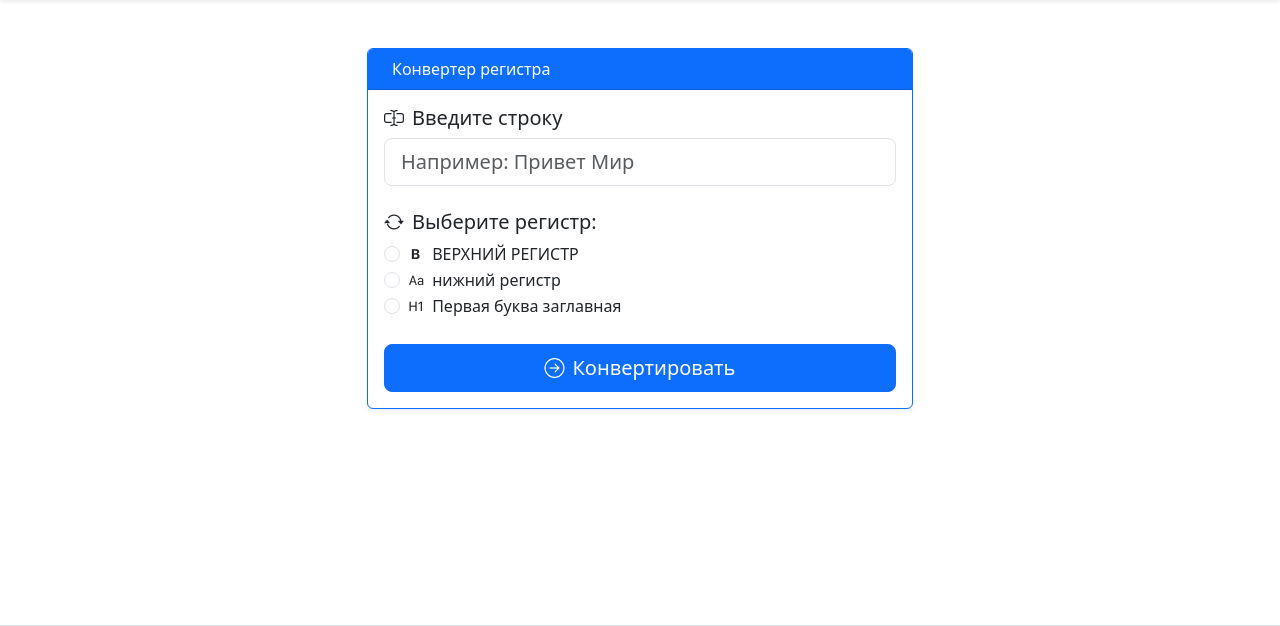
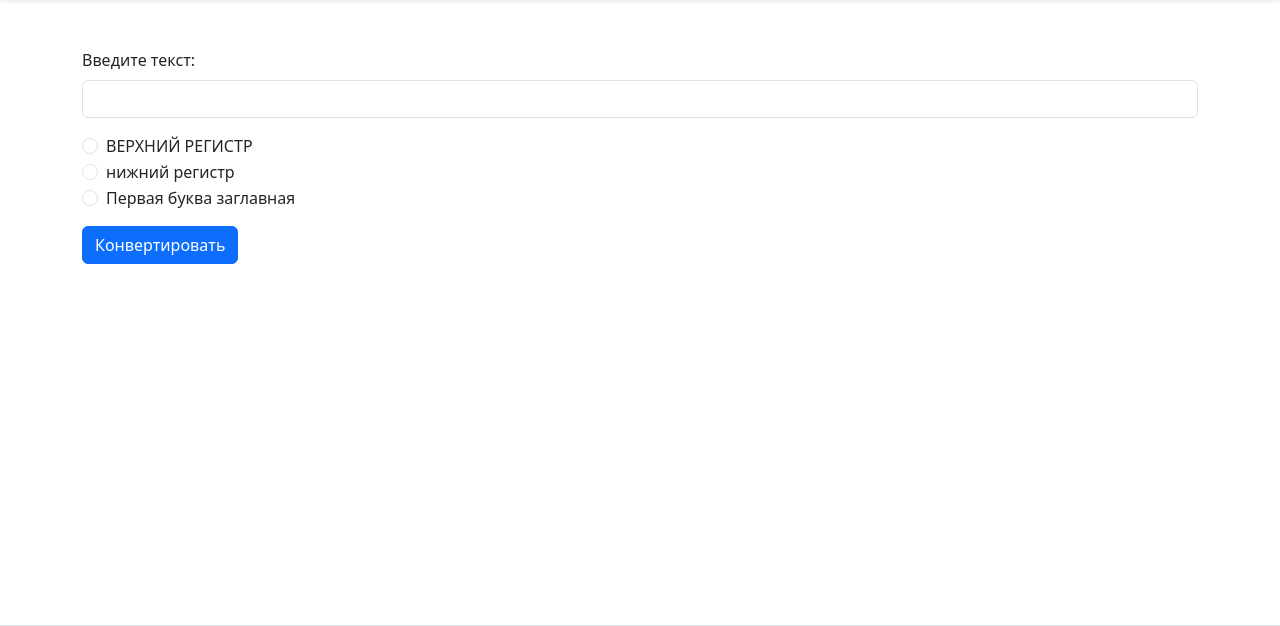
Before and after one commit to Maxim-hub296/MyToolBox, a Django app: page /text_tools/register_convertor/ in a window 1280 px wide. Shown: the part 56-682 px from the top of the page. Run offline with Django 5.2, Linux system fonts and the light colour scheme.

Commit message:
Промежуточный коммит

```diff
--- a/templates/base.html
+++ b/templates/base.html
@@ -19,4 +19,5 @@
     <!-- Footer -->
     {% include 'inc/footer.html' %}
 </body>
+{% block extra_js %}{% endblock %}
 </html>
--- a/text_tools/templates/text_tools/register_convertor.html
+++ b/text_tools/templates/text_tools/register_convertor.html
@@ -3,64 +3,63 @@
 {% block title %}Конвертер регистра | MyToolBox{% endblock %}
 
 {% block content %}
-<div class="container my-5">
-    <div class="row justify-content-center">
-        <div class="col-lg-6">
-            <div class="card shadow-sm border-primary">
-                <div class="card-header bg-primary text-white">
-                    <i class="bi bi-text-case me-2"></i>Конвертер регистра
-                </div>
-                <div class="card-body">
-                    <form method="post">
-                        {% csrf_token %}
+<div class="container mt-5">
+    <form name="stringForm" method="post" onsubmit="fn(event)">
+        {% csrf_token %}
 
-                        <div class="mb-4">
-                            <label for="text-input" class="form-label h5">
-                                <i class="bi bi-input-cursor-text me-2"></i>Введите строку
-                            </label>
-                            <input type="text"
-                                   class="form-control form-control-lg"
-                                   id="text-input"
-                                   name="text"
-                                   placeholder="Например: Привет Мир">
-                        </div>
+        <div class="mb-3">
+            <label class="form-label">Введите текст:</label>
+            <input type="text" name="string" class="form-control" required>
+        </div>
 
-                        <fieldset class="mb-4">
-                            <legend class="h5">
-                                <i class="bi bi-arrow-repeat me-2"></i>Выберите регистр:
-                            </legend>
-
-                            <div class="form-check">
-                                <input class="form-check-input" type="radio" id="up" name="register" value="up">
-                                <label class="form-check-label" for="up">
-                                    <i class="bi bi-type-bold me-1"></i> ВЕРХНИЙ РЕГИСТР
-                                </label>
-                            </div>
-
-                            <div class="form-check">
-                                <input class="form-check-input" type="radio" id="low" name="register" value="low">
-                                <label class="form-check-label" for="low">
-                                    <i class="bi bi-type me-1"></i> нижний регистр
-                                </label>
-                            </div>
-
-                            <div class="form-check">
-                                <input class="form-check-input" type="radio" id="capitalize" name="register" value="capitalize">
-                                <label class="form-check-label" for="capitalize">
-                                    <i class="bi bi-type-h1 me-1"></i> Первая буква заглавная
-                                </label>
-                            </div>
-                        </fieldset>
-
-                        <div class="d-grid gap-2">
-                            <button type="submit" class="btn btn-primary btn-lg">
-                                <i class="bi bi-arrow-right-circle me-2"></i>Конвертировать
-                            </button>
-                        </div>
-                    </form>
-                </div>
+        <div class="mb-3">
+            <div class="form-check">
+                <input class="form-check-input" type="radio" name="register" id="up" value="up" required>
+                <label class="form-check-label" for="up">ВЕРХНИЙ РЕГИСТР</label>
+            </div>
+            <div class="form-check">
+                <input class="form-check-input" type="radio" name="register" id="low" value="low">
+                <label class="form-check-label" for="low">нижний регистр</label>
+            </div>
+            <div class="form-check">
+                <input class="form-check-input" type="radio" name="register" id="capitalize" value="capitalize">
+                <label class="form-check-label" for="capitalize">Первая буква заглавная</label>
             </div>
         </div>
-    </div>
+
+        <button type="submit" class="btn btn-primary">Конвертировать</button>
+    </form>
 </div>
+
+<script>
+function fn(event) {
+    event.preventDefault();
+    const form = event.target;
+    let str = form.string.value;
+    const choice = form.register.value;
+
+    switch(choice) {
+        case "up": str = str.toUpperCase(); break;
+        case "low": str = str.toLowerCase(); break;
+        case "capitalize":
+            str = str.charAt(0).toUpperCase() + str.slice(1).toLowerCase();
+            break;
+    }
+
+    let resultDiv = document.getElementById("result");
+    if (!resultDiv) {
+        resultDiv = document.createElement("div");
+        resultDiv.id = "result";
+        resultDiv.className = "mt-4 p-3 bg-light rounded";
+        form.parentNode.insertBefore(resultDiv, form.nextSibling);
+    }
+
+    resultDiv.innerHTML = `
+        <h4>Результат:</h4>
+        <p class="mb-0">${str}</p>
+    `;
+
+    form.reset();
+}
+</script>
 {% endblock %}
--- a/text_tools/views.py
+++ b/text_tools/views.py
@@ -1,28 +1,25 @@
 from django.shortcuts import render
 from django.views import View
+from django.views.generic import TemplateView
 from .func import *
 
 
 # Create your views here.
-class AnalysesView(View):
-    def get(self, request):
-        return render(request, "text_tools/analyses.html")
-
-    def post(self, request):
-        string = request.POST.get('text', '')
-        result = string_analyses(string)
-        return render(request, 'text_tools/results/result_analyses.html', {"result": result})
+# class AnalysesView(View):
+#     def get(self, request):
+#         return render(request, "text_tools/analyses.html")
+#
+#     def post(self, request):
+#         string = request.POST.get('text', '')
+#         result = string_analyses(string)
+#         return render(request, 'text_tools/results/result_analyses.html', {"result": result})
 
 
-class RegisterConvertorView(View):
-    def get(self, request):
-        return render(request, "text_tools/register_convertor.html")
+class AnalysesView(TemplateView):
+    template_name = "text_tools/analyses.html"
 
-    def post(self, request):
-        string = request.POST.get("text", "")
-        choice = request.POST.get("register", "")
-        result = convert_register(string, choice)
-        return render(request, "text_tools/results/result_convertor.html", {"item": result})
+class RegisterConvertorView(TemplateView):
+    template_name = "text_tools/register_convertor.html"
 
 
 class StringStripView(View):
```
Also changed, not shown: random_tools/func.py (added, +23 -0 lines), text_tools/static/text_tools/string-stats.js (added, +57 -0 lines), text_tools/templates/text_tools/analyses.html (+9 -2 lines), random_tools/urls.py (added).
